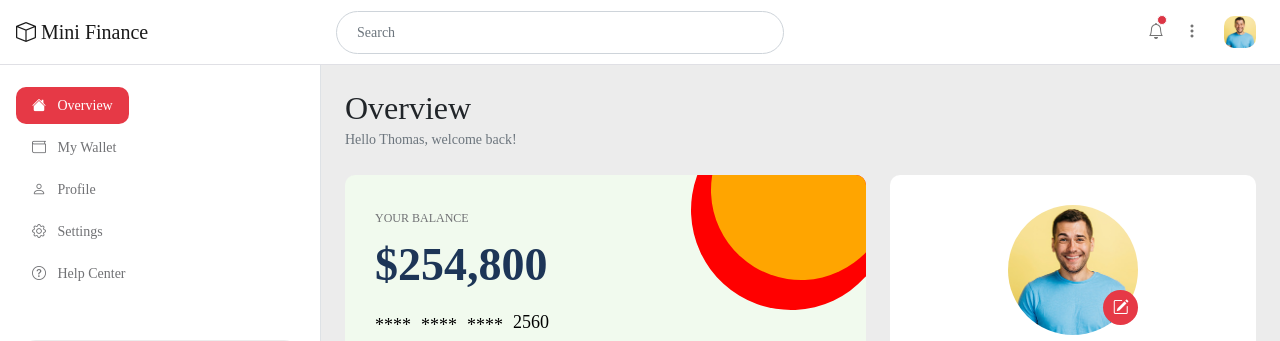
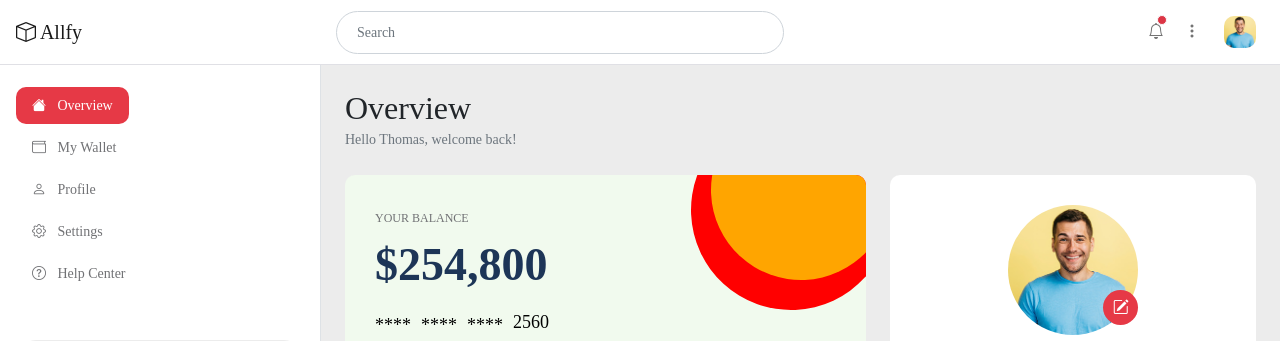
Before and after one commit to antoniopereira87/Allfy, a Django app: page /user_area/1 in a window 1280 px wide. Shown: the top 341 px of the page. Run offline with Django 4.2, Linux system fonts and the light colour scheme; a user stored in the database is signed in; data comes from the database, SQL or seed files in the repository; both versions use the stored data as it was after the commit; some libraries are stand-ins or nearby versions.

```diff
--- a/core/templates/user_area.html
+++ b/core/templates/user_area.html
@@ -46,7 +46,7 @@ Bootstrap 5 Dashboard Admin Template
             <div class="col-md-3 col-lg-3 me-0 px-3 fs-6">
                 <a class="navbar-brand" href="index.html">
                     <i class="bi-box"></i>
-                    Mini Finance
+                    Allfy
                 </a>
             </div>
 
@@ -265,7 +265,7 @@ Bootstrap 5 Dashboard Admin Template
                             </li>
 
                             <li class="nav-item border-top mt-auto pt-2">
-                                <a class="nav-link" href="#">
+                                <a class="nav-link" href="{% url 'logout' %}">
                                     <i class="bi-box-arrow-left me-2"></i>
                                     Logout
                                 </a>
```
Also changed, not shown: core/models.py (line endings or trailing spaces), db.sqlite3.
